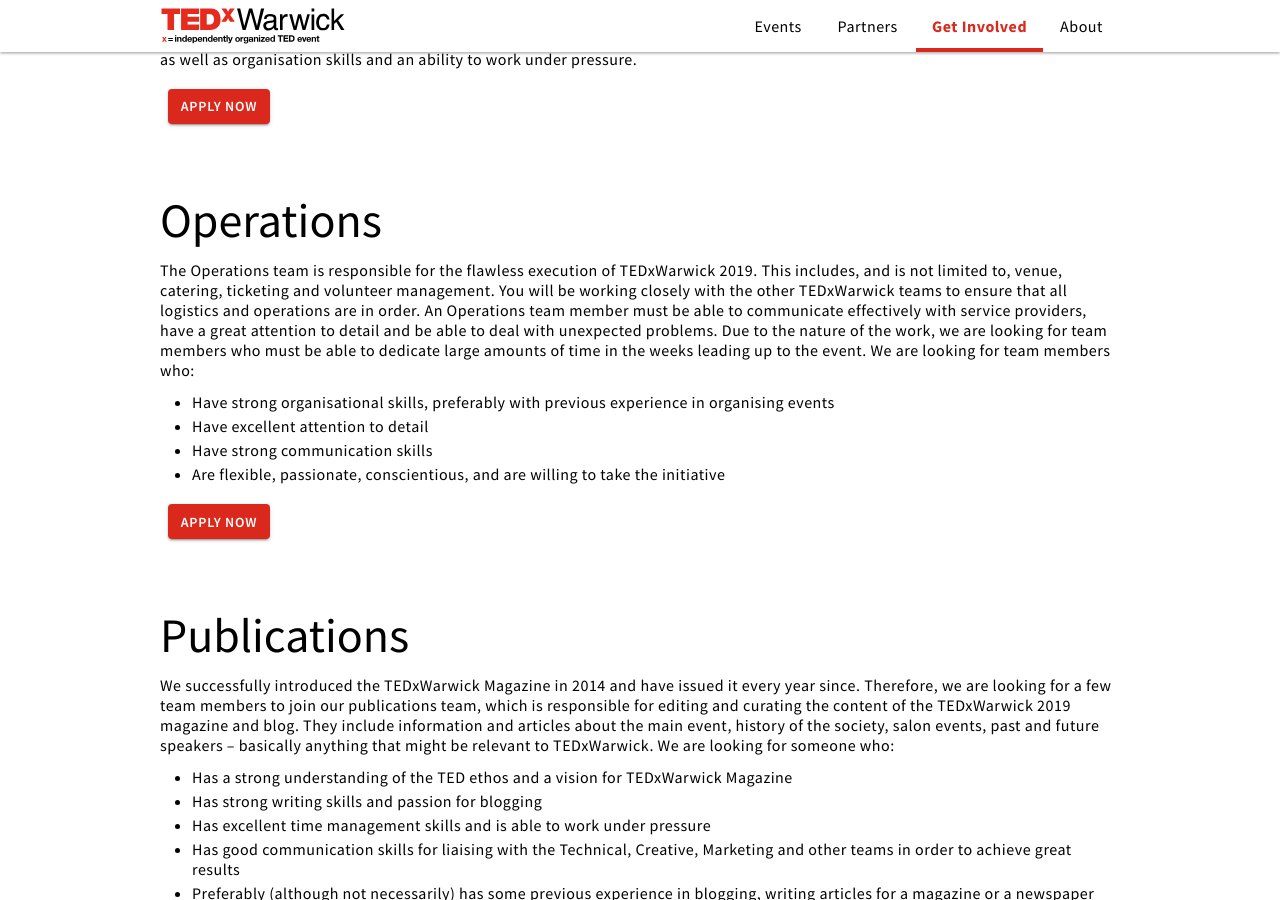
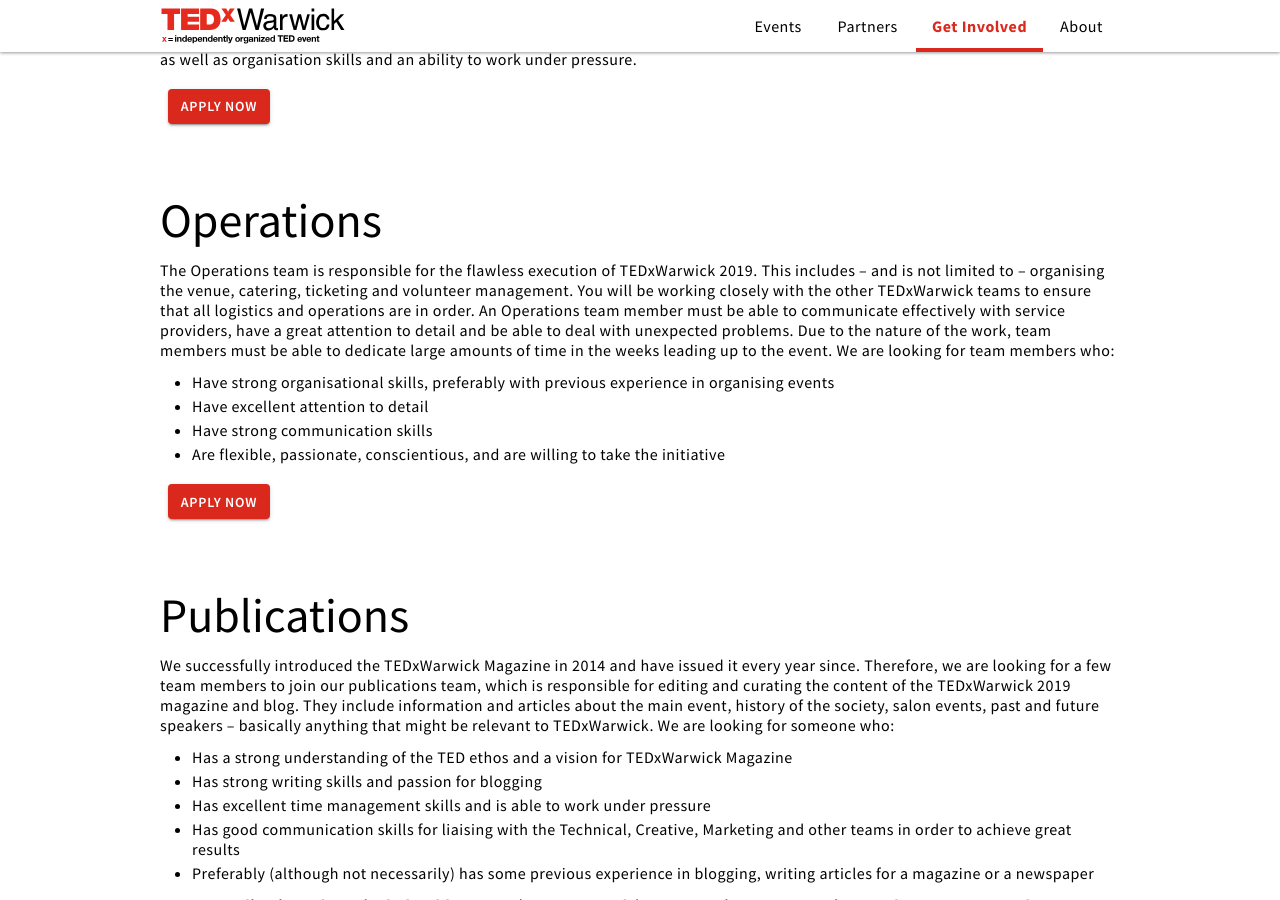
Before and after one commit to TEDxWarwickTechnical/tedxwarwicktechnical.github.io, a Jekyll site: the page built from _collections/_recruitment/team.md, in a window 1280 px wide and 900 px high, scrolled down 2140 px. Built offline with Jekyll 4.4.1, drawn with Linux system fonts in a browser that asks for light colours; comment, search, counter and statistics services are not loaded.

Commit message:
Ops recruitment copy Mk2

```diff
--- a/_collections/_recruitment/team.md
+++ b/_collections/_recruitment/team.md
@@ -126,13 +126,13 @@
     label: Operations
     description: |
       The Operations team is responsible for the flawless execution of
-      TEDxWarwick 2019. This includes, and is not limited to, venue, catering,
-      ticketing and volunteer management. You will be working closely with the
-      other TEDxWarwick teams to ensure that all logistics and operations are
-      in order. An Operations team member must be able to communicate
-      effectively with service providers, have a great attention to detail and
-      be able to deal with unexpected problems. Due to the nature of the work,
-      we are looking for team members who must be able to dedicate large
+      TEDxWarwick 2019. This includes -- and is not limited to -- organising
+      the venue, catering, ticketing and volunteer management. You will be
+      working closely with the other TEDxWarwick teams to ensure that all
+      logistics and operations are in order. An Operations team member must be
+      able to communicate effectively with service providers, have a great
+      attention to detail and be able to deal with unexpected problems. Due to
+      the nature of the work, team members must be able to dedicate large
       amounts of time in the weeks leading up to the event. We are looking for
       team members who:
 
```
